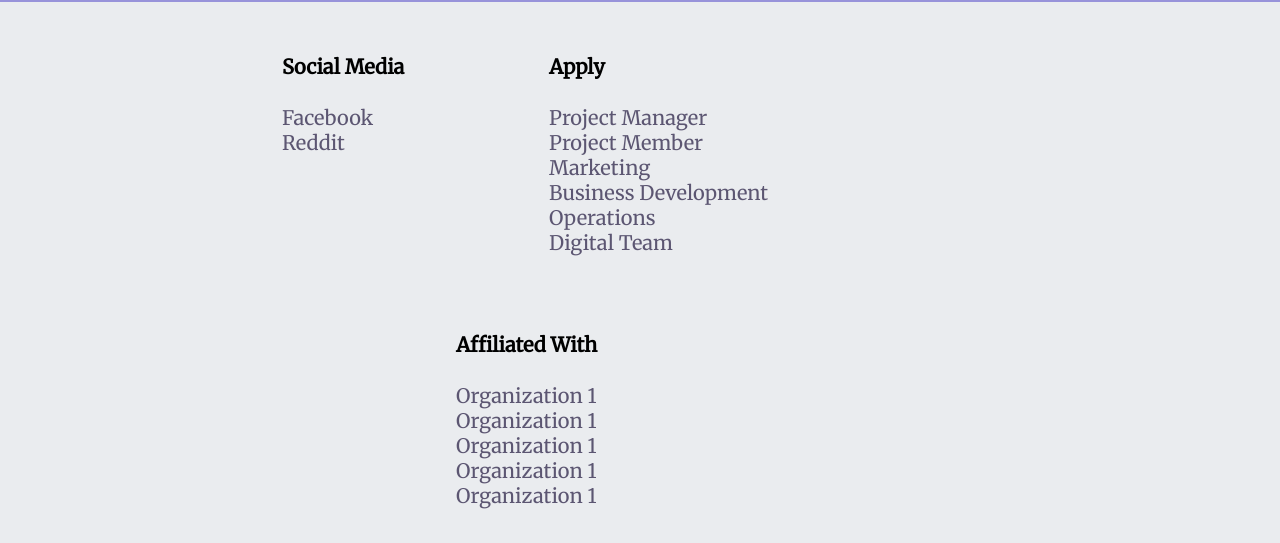
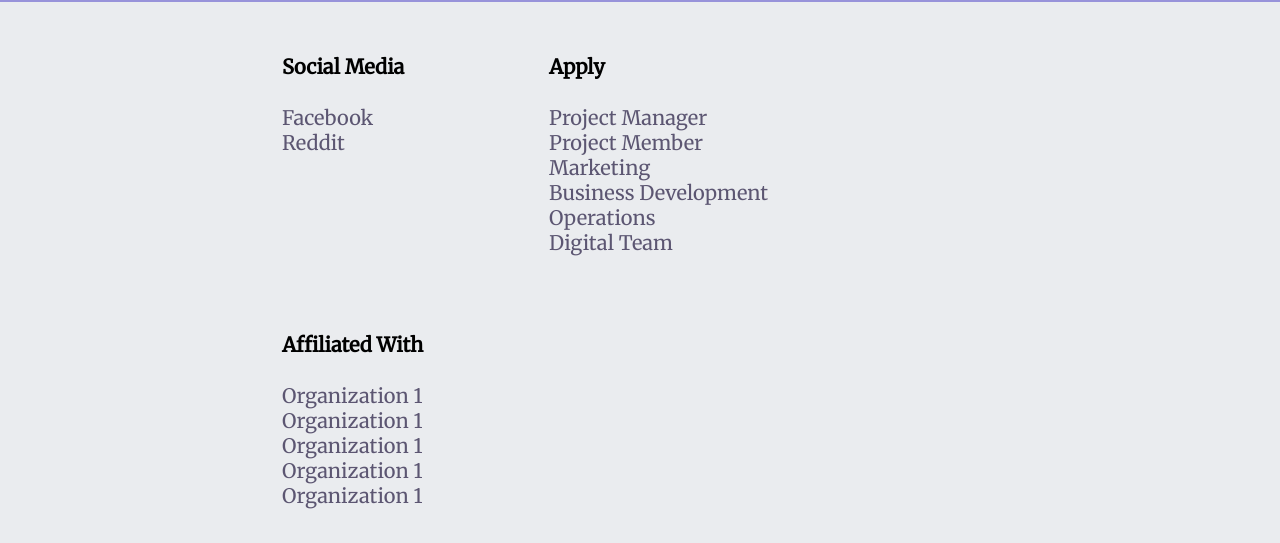
Before and after one commit to chouvinc/veep-web-server, a Flask app: page /apply in a window 1280 px wide. Shown: the part 751-1294 px from the top of the page. Run offline with Flask 2, Linux system fonts and the light colour scheme.

Commit message:
minor css change to footer

```diff
--- a/app/static/css/base.css
+++ b/app/static/css/base.css
@@ -119,11 +119,6 @@ hr {
     color: #9893DA;
 }
 
-#affiliates {
-    margin-left: 25%;
-    padding-right: 50px;
-}
-
 /* classes for every template to use */
 .colorBorder {
     border-bottom: 3px solid #9893DA;
```
